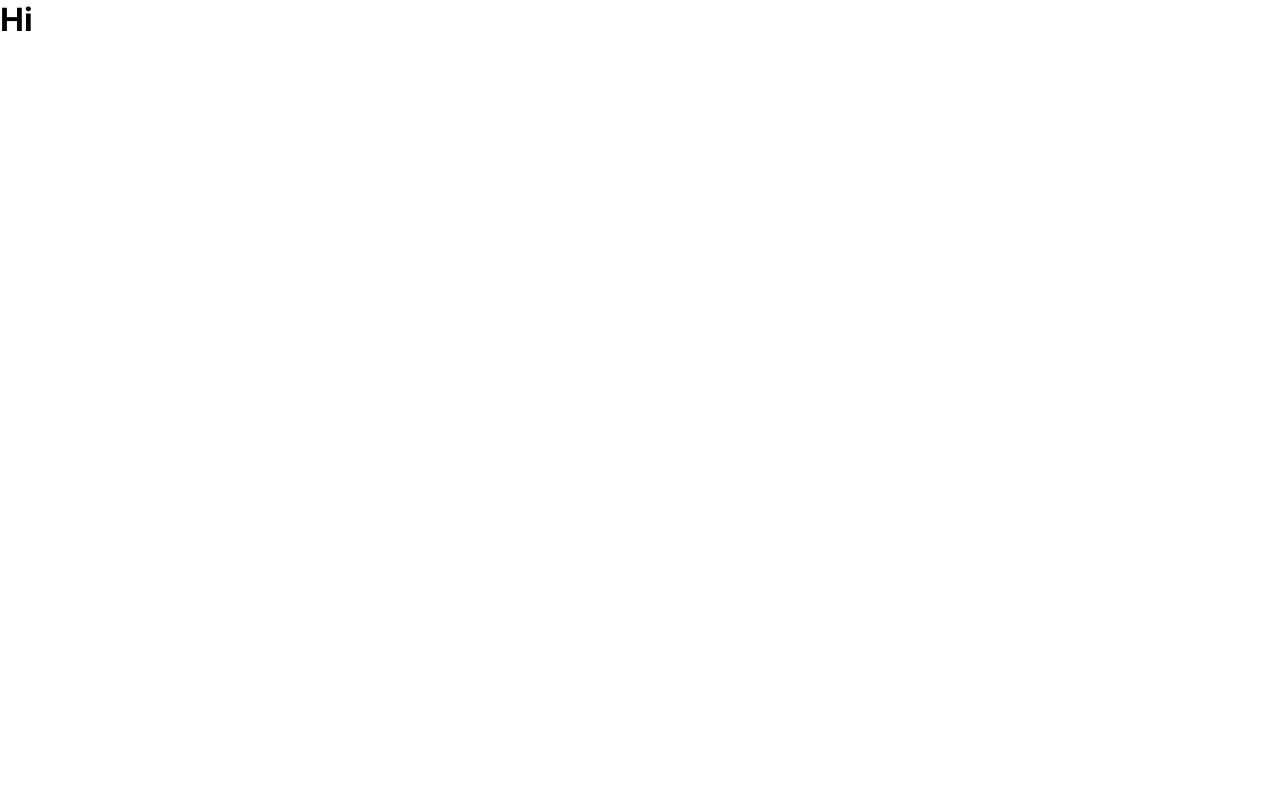
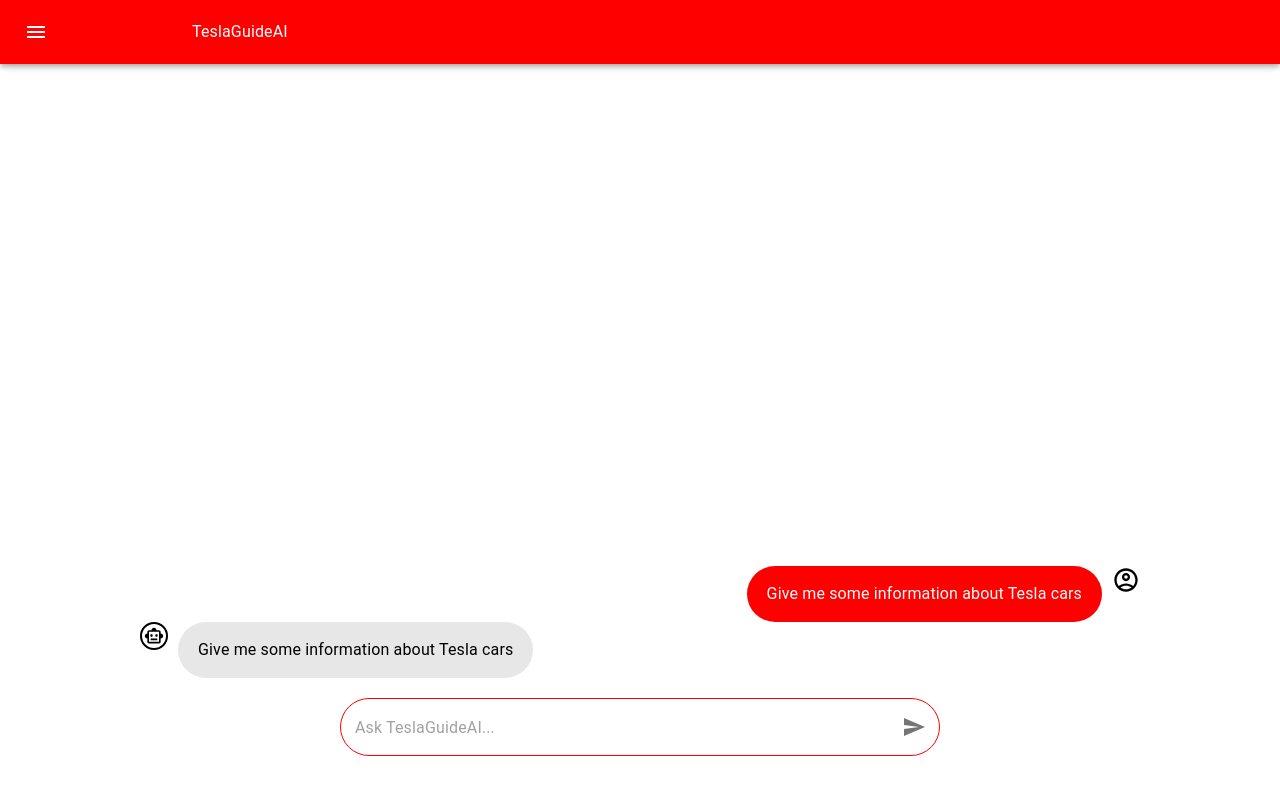
Before and after one commit to NabilHasan09/AI-Customer-Support, a Next.js app: page / in a window 1280 px wide. Shown: the top 794 px of the page. Built offline with nearby package versions, Linux system fonts and the light colour scheme.

Commit message:
Add Chatbox UI

```diff
--- /dev/null
+++ b/app/components/AIBubble.js
@@ -0,0 +1,37 @@
+import { Box, Typography } from '@mui/material'
+import SmartToyOutlinedIcon from '@mui/icons-material/SmartToyOutlined';
+import { useState } from 'react'
+
+export default function UserBubble() {
+    const [message, setMessage] = useState('')
+
+    return(
+        <Box
+        display="flex"
+        alignSelf="start"
+        >
+            <SmartToyOutlinedIcon
+            sx={{
+                border: "2px solid black",
+                borderRadius: "25px",
+                padding: "2px",
+                fontSize: "28px"
+
+            }}
+            />
+            <Box
+            maxWidth="400px"
+            display="flex"
+            alignSelf="start"
+            p={2}
+            sx={{ backgroundColor: "#e7e7e7", borderRadius: "30px", px: "20px", marginLeft: "10px"}}
+            >
+                <Typography
+                color="black"
+                >
+                    Give me some information about Tesla cars
+                </Typography>
+            </Box>
+        </Box>
+    )
+}
--- /dev/null
+++ b/app/components/Chatbox.js
@@ -0,0 +1,62 @@
+"use client"
+import { Box, TextField, IconButton, Stack } from  '@mui/material'
+import SendIcon from '@mui/icons-material/Send';
+import { useState, useEffect } from 'react'
+import UserBubble from './UserBubble'
+import AIBubble from './AIBubble'
+
+export default function Chatbox() {
+    const [prompt, setPrompt] = useState('')
+
+    return(
+        <Box
+        height="85vh"
+        display="flex"
+        flexDirection="column"
+        justifyContent="flex-end"
+        alignItems="center"
+        sx={{ marginTop: "100px"}}
+        >
+            <Box
+            width="100%"
+            maxWidth="1000px"
+            sx={{
+                marginBottom: "20px"
+            }}
+            >
+                <Stack>
+                    <UserBubble/>
+                    <AIBubble/>
+                </Stack>
+            </Box>
+
+            <Box
+            border="1px solid red"
+            borderRadius="30px"
+            display="flex"
+            alignItems="center"
+            marginBottom={3}
+            width="100%"
+            maxWidth="600px"
+            >
+                <TextField
+                placeholder="Ask TeslaGuideAI..."
+                fullWidth
+                sx={{
+                    "& fieldset": {
+                        border: "none"
+                    }
+                }}
+                onChange={(e) => setPrompt(e.target.value)}
+                />
+                    <IconButton
+                    //insert function to handle submit to AI chat generation
+                    >
+                        <SendIcon
+                        sx={{ margin: "5px" }}
+                        />
+                    </IconButton>
+            </Box>
+        </Box>
+    )
+}
--- /dev/null
+++ b/app/components/Header.js
@@ -0,0 +1,91 @@
+"use client"
+import { AppBar, Typography, IconButton, Toolbar, Drawer, Button, Box } from '@mui/material'
+import MenuIcon from '@mui/icons-material/Menu'
+import { useState } from 'react'
+import Link from '@mui/material/Link'
+
+
+export default function Header() {
+    const [isOpen, setIsOpen] = useState(false)
+
+    const handleOpenDrawer = () => {
+        setIsOpen(true)
+    }
+
+    const handleCloseDrawer = () => {
+        setIsOpen(false)
+    }
+
+    return(
+        <Box>
+        <AppBar
+        sx={{ backgroundColor: "red"}}
+        >
+            <Toolbar>
+                <IconButton
+                size="large"
+                edge="start"
+                color="inherit"
+                onClick={handleOpenDrawer}
+                sx={{ mr: 2 }}
+                >
+                    <MenuIcon/>
+                </IconButton>
+
+                <Typography
+                p={2}
+                marginLeft="100px"
+                >
+                    TeslaGuideAI
+                </Typography>
+            </Toolbar>
+        </AppBar>
+
+        <Drawer
+        anchor="left"
+        open={isOpen}
+        onClose={handleCloseDrawer}
+        >
+            <Box
+            display="flex"
+            flexDirection="column"
+            alignItems="center"
+            >
+                <Typography
+                p={2}
+                sx={{
+                    fontWeight: "bold",
+                    fontSize: "30px",
+                    color: "red"
+                }}
+                >
+                    TeslaGuideAI
+                </Typography>
+                <Link
+                href="/Login"
+                underline="true"
+                sx={{
+                    color: "red",
+                    fontWeight: "bold",
+                    fontSize: "30px",
+                    marginBottom: "10px"
+                }}
+                >
+                    Login
+                    </Link>
+                <Link
+                href="/Register"
+                underline="true"
+                sx={{
+                    color: "red",
+                    fontWeight: "bold",
+                    fontSize: "30px"
+                }}
+                >
+                    Sign up
+                </Link>
+            </Box>
+        </Drawer>
+        </Box>
+    )
+}
--- /dev/null
+++ b/app/components/UserBubble.js
@@ -0,0 +1,33 @@
+import { Box, Typography } from '@mui/material'
+import AccountCircleOutlinedIcon from '@mui/icons-material/AccountCircleOutlined';
+import { useState } from 'react'
+
+export default function UserBubble() {
+    const [message, setMessage] = useState('')
+
+    return(
+        <Box
+        display="flex"
+        alignSelf="flex-end"
+        >
+            <Box
+            maxWidth="400px"
+            display="flex"
+            alignSelf="flex-end"
+            p={2}
+            sx={{ backgroundColor: "red", borderRadius: "30px", px: "20px", marginRight: "10px"}}
+            >
+                <Typography
+                color="white"
+                >
+                    Give me some information about Tesla cars
+                </Typography>
+            </Box>
+            <AccountCircleOutlinedIcon
+            sx={{
+                fontSize: "28px"
+            }}
+            />
+        </Box>
+    )
+}
--- a/app/globals.css
+++ b/app/globals.css
@@ -3,3 +3,7 @@
   padding: 0;
   margin: 0;
 }
+
+.default {
+  margin-top: 100px;
+}
--- a/app/layout.js
+++ b/app/layout.js
@@ -1,4 +1,5 @@
 import { Inter } from "next/font/google";
+import Header from './components/Header'
 import "./globals.css";
 
 const inter = Inter({ subsets: ["latin"] });
@@ -11,7 +12,10 @@
 export default function RootLayout({ children }) {
   return (
     <html lang="en">
-      <body className={inter.className}>{children}</body>
+      <body className={inter.className}>
+        <Header/>
+        {children}
+      </body>
     </html>
   );
 }
--- a/app/page.js
+++ b/app/page.js
@@ -1,5 +1,7 @@
+import Chatbox from './components/Chatbox'
+
 export default function Home() {
   return (
-    <h1>Hi</h1>
+    <Chatbox/>
   );
 }
--- a/package.json
+++ b/package.json
@@ -13,6 +13,7 @@
     "@emotion/styled": "^11.13.0",
     "@firebase/firestore": "^4.6.5",
     "@google/generative-ai": "^0.16.0",
+    "@mui/icons-material": "^5.16.6",
     "@mui/material": "^5.16.6",
     "firebase": "^10.12.5",
     "next": "14.2.5",
```
Also changed, not shown: 1 other file (tests, documents, lock files or other folders).
